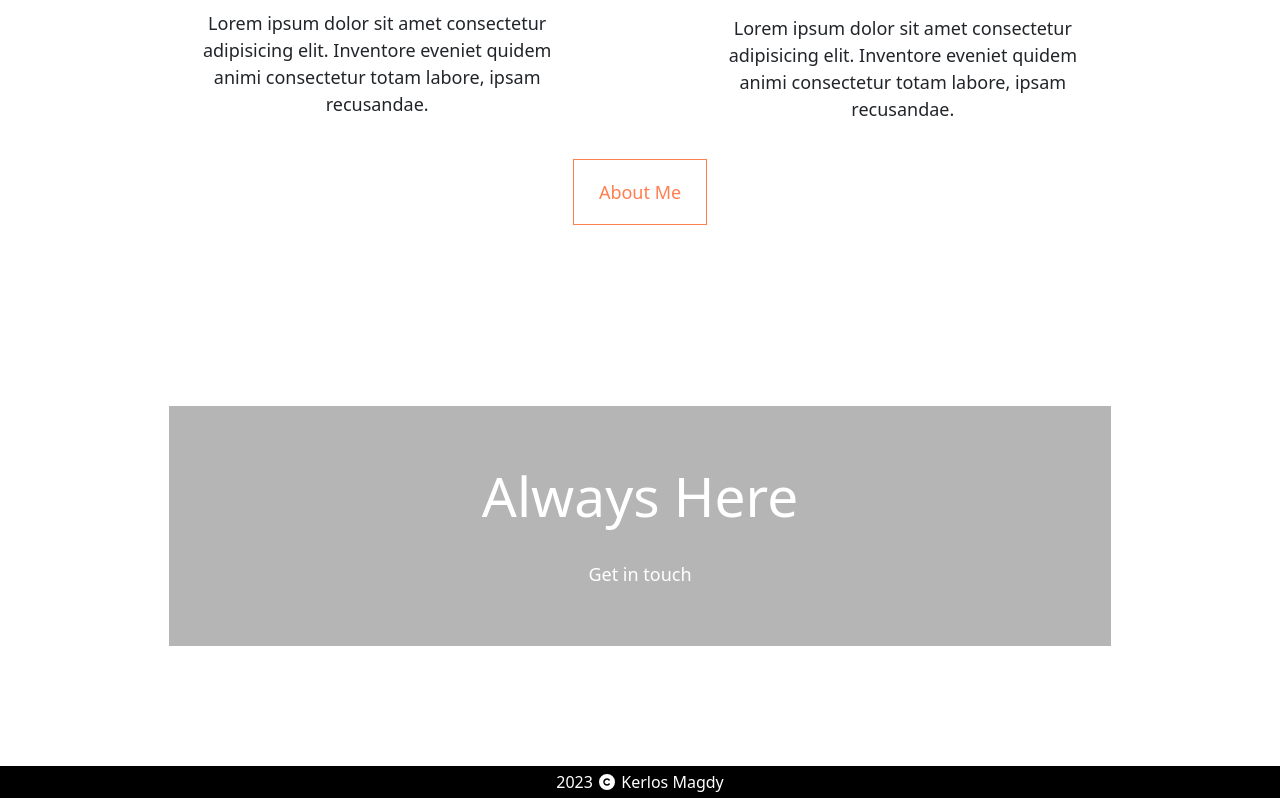
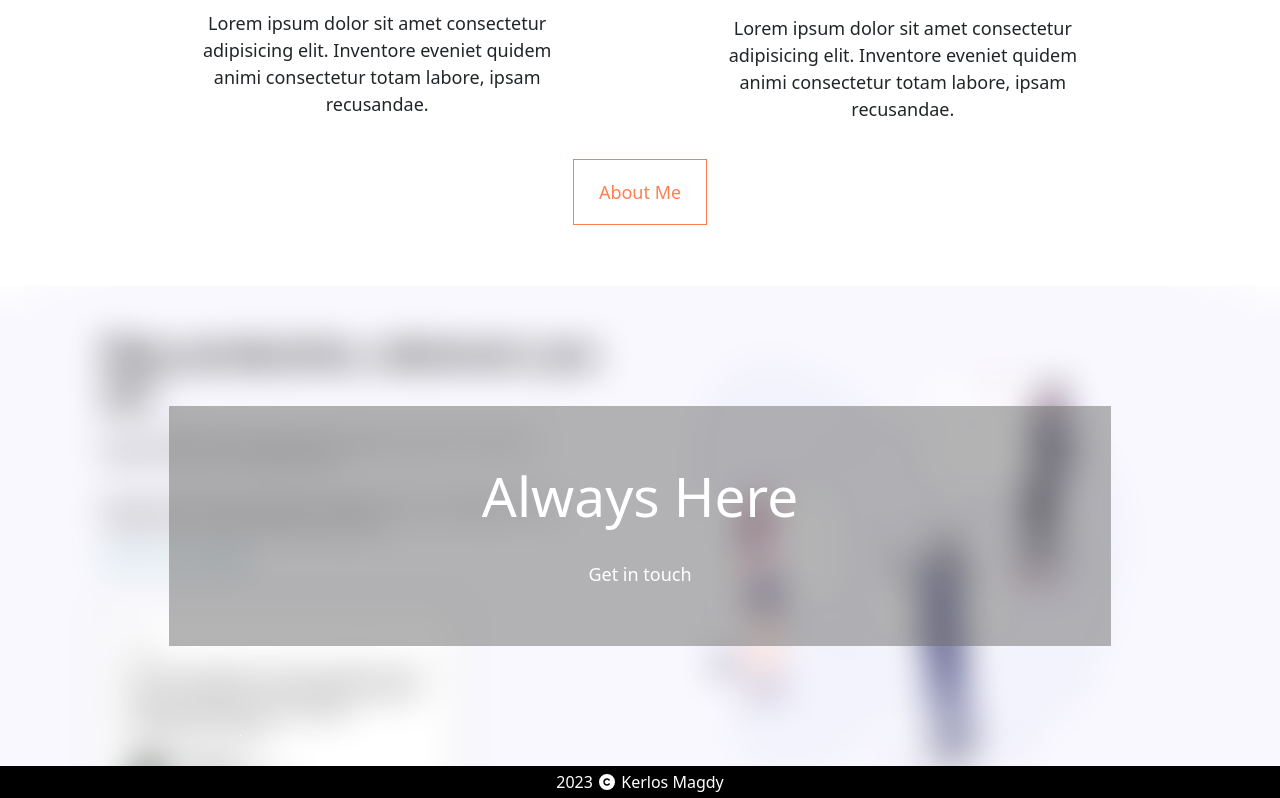
Before and after one commit to KerlosSoNy/Zoniix-Port, a plain HTML site: page index.html in a window 1280 px wide. Shown: the part 3097-3895 px from the top of the page. Drawn offline with nearby package versions, Linux system fonts and the light colour scheme; the site is published under a folder, as on GitHub Pages, so addresses that start at the root find nothing.

Commit message:
1.3.1
For image

```diff
--- a/css/index.css
+++ b/css/index.css
@@ -425,7 +425,7 @@ nav a:hover {
 /* New Space */
 
 .get_in {
-    background-image: url(/Zoniix-Port/image/realproject1.jpg);
+    background-image: url(../image/realproject1.jpg);
     /* Full height */
     height: 100%;
     /* Center and scale the image nicely */
```
